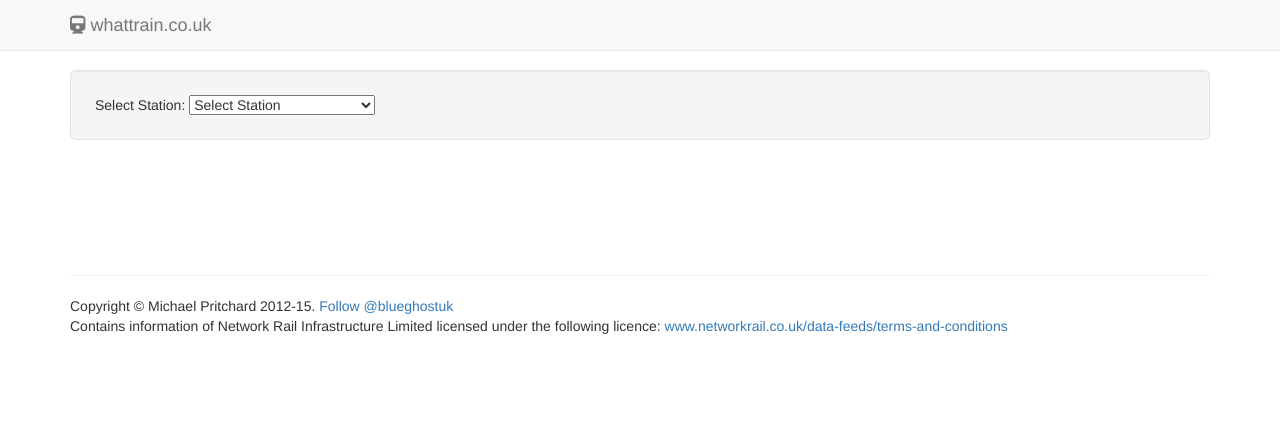
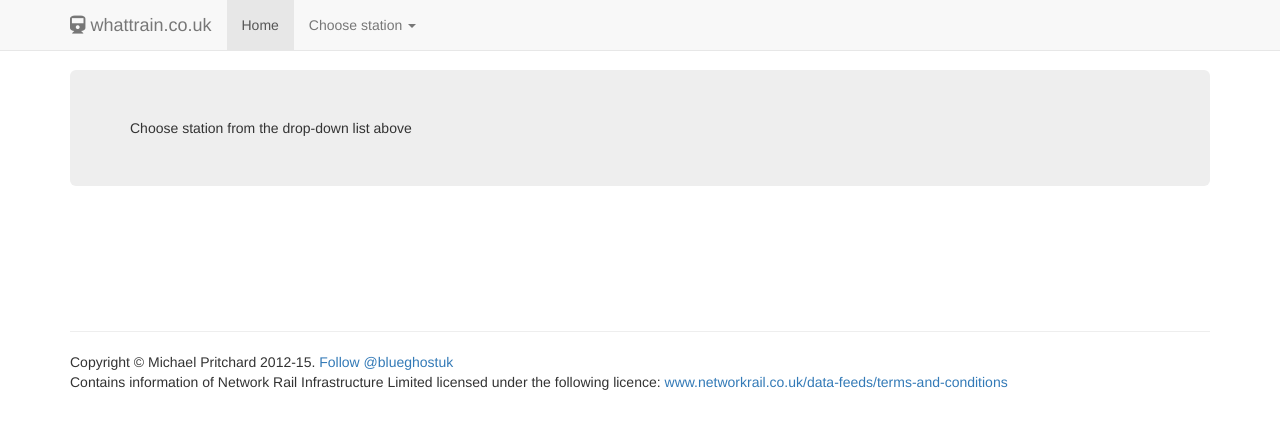
Before and after one commit to blueghostuk/whattrain, a Jekyll site: the page built from index.html, in a window 1280 px wide. Shown: the top 429 px of the page. Built offline with Jekyll 4.4.1, drawn with Linux system fonts in a browser that asks for light colours; nearby versions of some CDN libraries; library files that are not in the unit come from our copies; comment, search, counter and statistics services are not loaded.

Commit message:
update top-menu and layout

```diff
--- a/Content/app/index.css
+++ b/Content/app/index.css
@@ -10,11 +10,6 @@ span.berth{
     text-align:center;
 }
 
-.jumbotron{
-    padding:0px !important;
-    margin:0px !important;
-}
-
 .berth{
     font-size: 38px !important;
     font-family: Helvetica, Arial, 'DejaVu Sans', 'Liberation Sans', Freesans, sans-serif !important;
--- a/_layouts/default.html
+++ b/_layouts/default.html
@@ -8,13 +8,22 @@
                     <span class="icon-bar"></span>
                     <span class="icon-bar"></span>
                 </button>
-                <a class="navbar-brand" href="/">
+                <a class="navbar-brand" href="#">
                     <i class="fa fa-train"></i>&nbsp;{{ site.name }}
                 </a>
             </div>
             <div class="navbar-collapse collapse">
                 <ul class="nav navbar-nav">
                     {{ page.menu }}
+                    <li class="dropdown">
+                        <a href="#" class="dropdown-toggle" data-toggle="dropdown" role="button" aria-expanded="false">Choose station <span class="caret"></span></a>
+                        <ul class="dropdown-menu" role="menu">
+                            <li><a href="/eus/">London Euston</a></li>
+                            <li class="divider"></li>
+                            <li><a href="/bhm/">Birmingham New Street</a></li>
+                            <li><a href="/wvh/">Wolverhampton</a></li>
+                        </ul>
+                    </li>
                 </ul>
             </div>
         </div>
--- a/bhm/index.html
+++ b/bhm/index.html
@@ -1,9 +1,11 @@
 ---
 layout: default
 title: whattrain.co.uk - Birmingham New Street
+menu: <li><a href="/">Home</a></li><li class="active"><a>Birmingham New Street</a></li>
 js:
     - src: app/bhm.js
 ---
+<div class="jumbotron">
     <div class="row">
         <h2>
             <a href="http://www.trainnotifier.co.uk/search/at/BHM" target="_blank" title="View full schedule">Birmingham New Street</a>&nbsp;
@@ -16,3 +18,4 @@ js:
     <div class="row" style="overflow:auto;">
         {% include bhm.svg %}
     </div>
+</div>
--- a/eus/index.html
+++ b/eus/index.html
@@ -1,9 +1,11 @@
 ---
 layout: default
 title: whattrain.co.uk - Euston
+menu: <li><a href="/">Home</a></li><li class="active"><a>London Euston</a></li>
 js:
     - src: app/eu.js
 ---
+<div class="jumbotron">
     <div class="row">
         <h2>
             <a href="http://www.trainnotifier.co.uk/search/at/EUS" target="_blank" title="View full schedule">London Euston</a>&nbsp;
@@ -19,3 +21,4 @@ js:
     <div class="row">
         <div class="alert alert-info"><a href="http://www.opentraintimes.com/maps/signalling/lec1" target="_blank">Advanced Map</a> from <a href="http://www.opentraintimes.com" target="_blank">opentraintimes.com</a> (external site)</div>
     </div>
+</div>
--- a/index.html
+++ b/index.html
@@ -1,19 +1,10 @@
 ---
 layout: default
 title: whattrain.co.uk
+menu: <li class="active"><a>Home</a></li>
 js:
     - src: app/index.js
 ---
-<div class="well well-lg">
-    Select Station:
-    <select id="stationSelect">
-        <option>Select Station</option>
-        <optgroup label="London">
-            <option value="eus">Euston</option>
-        </optgroup>
-        <optgroup label="West Midlands">
-            <option value="bhm">Birmingham New Street</option>
-            <option value="wvh">Wolverhampton</option>
-        </optgroup>
-    </select>
+<div class="jumbotron">
+    Choose station from the drop-down list above
 </div>
```
Also changed, not shown: wvh/index.html (+5 -2 lines). Lines whose indentation alone changed are shown as unchanged.
